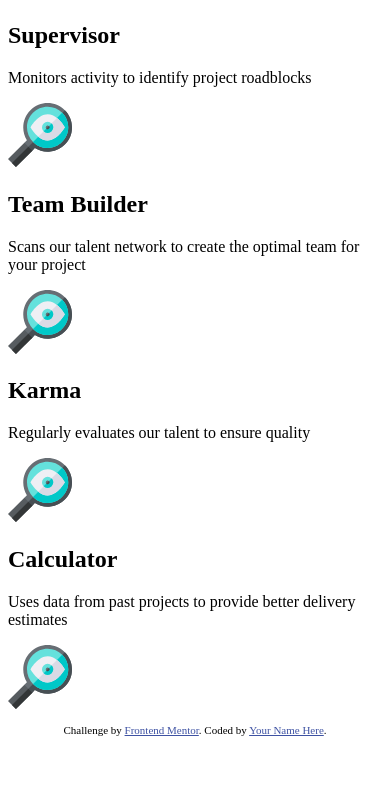
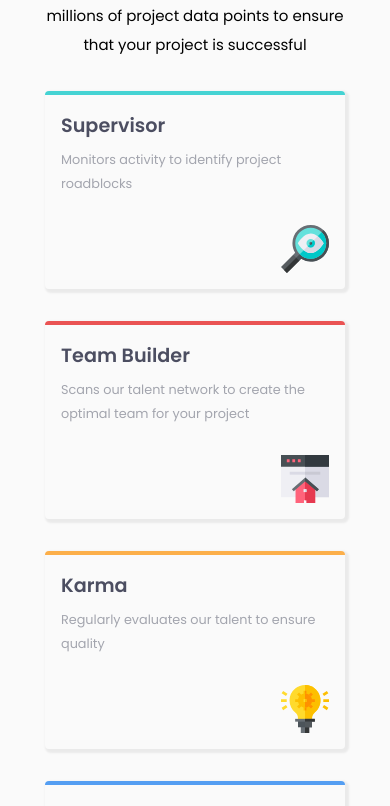
Before and after one commit to axelbriandip/frontend-mentor-cards, a plain HTML site: page index.html in a window 390 px wide. Shown: the part 169-975 px from the top of the page. Before the commit the page ends 916 px from the top, so only its background shows below. Drawn offline with Linux system fonts and the light colour scheme.

Commit message:
responsive design aplicado

```diff
--- /dev/null
+++ b/css/styles.css
@@ -0,0 +1,128 @@
+/* variables */
+:root {
+    /* primary */
+    --Red: hsl(0, 78%, 62%);
+    --Cyan: hsl(180, 62%, 55%);
+    --Orange: hsl(34, 97%, 64%);
+    --Blue: hsl(212, 86%, 64%);
+    /* neutral */
+    --Very-Dark-Blue: hsl(234, 12%, 34%);
+    --Grayish-Blue: hsl(229, 6%, 66%);
+    --Very-Light-Gray: hsl(0, 0%, 98%);
+    /* font weight */
+    --weight-light: 200;
+    --weight-regular: 400;
+    --weight-bold: 600;
+}
+
+/* reset */
+* {
+    padding: 0;
+    margin: 0;
+    box-sizing: border-box;
+}
+
+/* tamaño y tipografía en 'style-guide.md' */
+.body {
+    font-size: 15px;
+    font-family: 'Poppins', sans-serif;
+}
+
+/* mobile */
+.body {
+    padding: 3.5rem 2rem;
+    background-color: var(--Very-Light-Gray);
+}
+
+.header {
+    margin-bottom: 2rem;
+}
+
+.principal-title {
+    font-size: 1.5rem;
+    font-weight: var(--weight-light);
+    color: var(--Very-Dark-Blue);
+    margin-bottom: 1rem;
+    text-align: center;
+}
+
+.principal-title__bold {
+    font-weight: var(--weight-bold);
+}
+
+.principal-text {
+    text-align: center;
+    font-variant: var(--Grayish-Blue);
+    line-height: 1.8rem;
+}
+
+.card-container {
+    display: flex;
+    justify-content: center;
+    flex-wrap: wrap;
+    gap: 2rem;
+    margin-bottom: 4rem;
+}
+
+.card {
+    /* width: 300px; */
+    width: min(100%, 300px);
+    padding: 1rem;
+    border-top: 4px solid var(--Blue);
+    border-radius: 4px;
+    box-shadow: 2px 2px 2px 2px rgba(100, 100, 100, .1);
+}
+
+.card__title {
+    color: var(--Very-Dark-Blue);
+    font-size: 1.2rem;
+    margin-bottom: .5rem;
+}
+
+.card__text {
+    color: var(--Grayish-Blue);
+    font-size: .8rem;
+    line-height: 1.5rem;
+    margin-bottom: 1.8rem;
+}
+
+.card__img {
+    width: 3rem;
+    display: block;
+    margin-left: auto;
+}
+
+.card-red {
+    border-top-color: var(--Red);
+}
+
+.card-orange {
+    border-top-color: var(--Orange);
+}
+
+.card-blue {
+    border-top-color: var(--Blue);
+}
+
+.card-cyan {
+    border-top-color: var(--Cyan);
+}
+
+@media screen and (min-width: 1010px) {
+    .card-container {
+        width: 950px;
+        margin-left: auto;
+        margin-right: auto;
+        display: grid;
+        grid-template-columns: repeat(3, 1fr);
+        grid-template-rows: repeat(2, 1fr);
+    }
+    .card:nth-child(1), .card:nth-child(4) {
+        grid-row: 1 / 3;
+        align-self: center;
+    }
+    .card:nth-child(3) {
+        grid-row: 2 / 3;
+        grid-column: 2 / 3;
+    }
+}
--- a/index.html
+++ b/index.html
@@ -5,6 +5,10 @@
   <meta name="viewport" content="width=device-width, initial-scale=1.0"> <!-- displays site properly based on user's device -->
 
   <link rel="icon" type="image/png" sizes="32x32" href="./images/favicon-32x32.png">
+  <link rel="preconnect" href="https://fonts.googleapis.com">
+  <link rel="preconnect" href="https://fonts.gstatic.com" crossorigin>
+  <link href="https://fonts.googleapis.com/css2?family=Poppins:wght@200;400;600&display=swap" rel="stylesheet">
+  <link rel="stylesheet" href="./css/styles.css">
 
   <title>Frontend Mentor | Four card feature section</title>
 
@@ -14,37 +18,36 @@
     .attribution a { color: hsl(228, 45%, 44%); }
   </style>
 </head>
-<body>
-
+<body class="body">
   <header class="header">
     <h1 class="principal-title">Reliable, efficient delivery <span class="principal-title__bold">Powered by Technology</span></h1>
-    <p>Our Artificial Intelligence powered tools use millions of project data points
+    <p class="principal-text">Our Artificial Intelligence powered tools use millions of project data points
       to ensure that your project is successful</p>
   </header>
   <main class="card-container">
-    <article class="card">
+    <article class="card card-cyan">
       <h2 class="card__title">Supervisor</h2>
       <p class="card__text">Monitors activity to identify project roadblocks</p>
       <img class="card__img" src="./images/icon-supervisor.svg" alt="lupa">
     </article>
-    <article class="card">
+    <article class="card card-red">
       <h2 class="card__title">Team Builder</h2>
       <p class="card__text">Scans our talent network to create the optimal team for your project</p>
-      <img class="card__img" src="./images/icon-supervisor.svg" alt="lupa">
+      <img class="card__img" src="./images/icon-team-builder.svg" alt="lupa">
     </article>
-    <article class="card">
+    <article class="card card-orange">
       <h2 class="card__title">Karma</h2>
       <p class="card__text">Regularly evaluates our talent to ensure quality</p>
-      <img class="card__img" src="./images/icon-supervisor.svg" alt="lupa">
+      <img class="card__img" src="./images/icon-karma.svg" alt="lupa">
     </article>
-    <article class="card">
+    <article class="card card-blue">
       <h2 class="card__title">Calculator</h2>
       <p class="card__text">Uses data from past projects to provide better delivery estimates</p>
-      <img class="card__img" src="./images/icon-supervisor.svg" alt="lupa">
+      <img class="card__img" src="./images/icon-calculator.svg" alt="lupa">
     </article>
   </main>
 
-  <footer>
+  <footer class="footer">
     <p class="attribution">
       Challenge by <a href="https://www.frontendmentor.io?ref=challenge" target="_blank">Frontend Mentor</a>.
       Coded by <a href="#">Your Name Here</a>.
```
Also changed, not shown: 1 other file.
